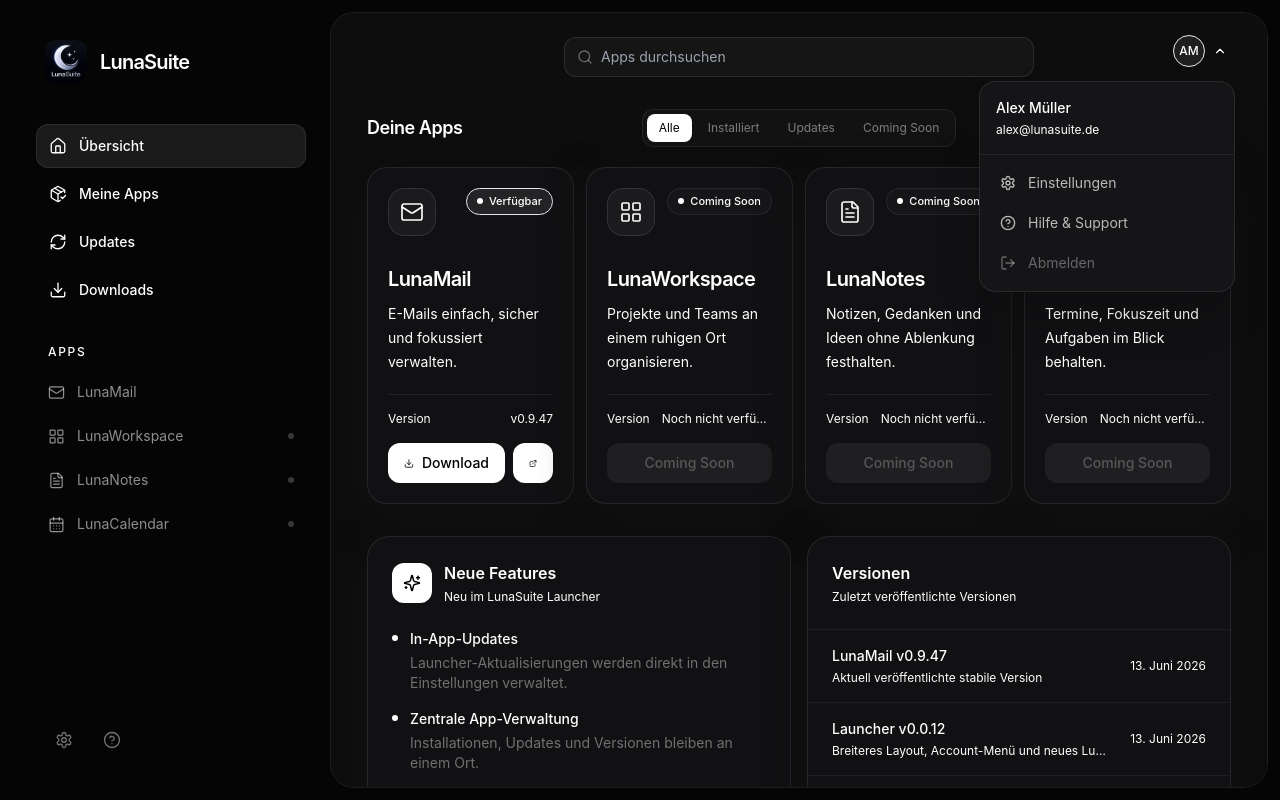
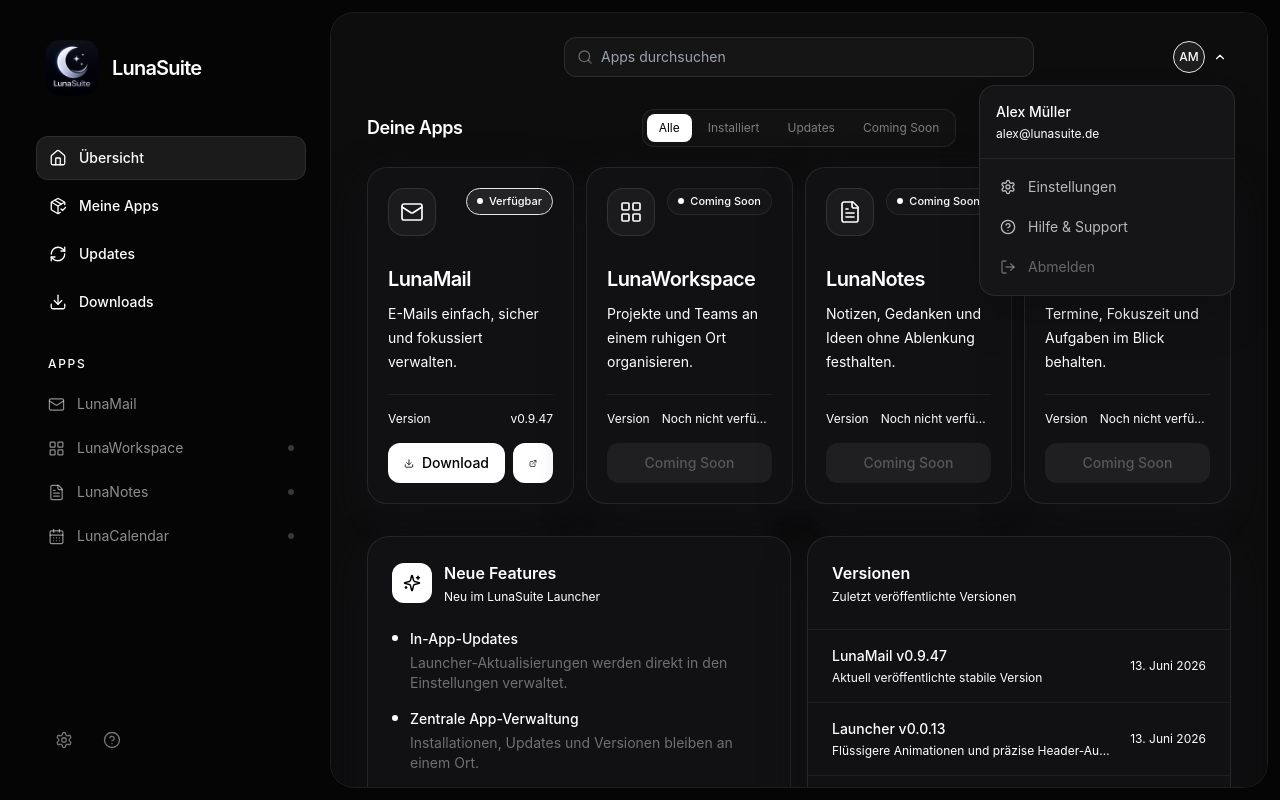
Before and after one commit to Emiciano/LunaSuite-Launcher, a React (Vite) app: page / in a window 1280 px wide. Both pictures are taken after a click on the button "AM". Built offline with nearby package versions, Linux system fonts and the light colour scheme.

Commit message:
Release LunaSuite Launcher 0.0.13

```diff
--- a/package.json
+++ b/package.json
@@ -1,7 +1,7 @@
 {
   "name": "lunasuite-launcher",
   "private": true,
-  "version": "0.0.12",
+  "version": "0.0.13",
   "type": "module",
   "main": "electron/main.mjs",
   "scripts": {
--- a/src/App.tsx
+++ b/src/App.tsx
@@ -33,7 +33,7 @@ export default function App() {
   const [query, setQuery] = useState("");
   const [filter, setFilter] = useState<Filter>("all");
   const [checking, setChecking] = useState(false);
-  const [launcherVersion, setLauncherVersion] = useState("0.0.12");
+  const [launcherVersion, setLauncherVersion] = useState("0.0.13");
   const [launcherUpdateStatus, setLauncherUpdateStatus] = useState<LauncherUpdateStatus | null>(null);
   const [lastChecked, setLastChecked] = useState("Noch nicht geprüft");
   const [tasks, setTasks] = useState<InstallationTask[]>([]);
@@ -189,6 +189,7 @@ export default function App() {
               navigate(page);
             }}
           />
+          <div key={activeApp?.id ?? activePage} className="page-enter">
           {activeApp ? (
             <AppPage
               app={activeApp}
@@ -250,6 +251,7 @@ export default function App() {
               {activePage === "support" ? <SupportView /> : null}
             </>
           )}
+          </div>
         </main>
       </div>
 
@@ -270,9 +272,9 @@ function AccountMenu({
   onNavigate: (page: NavigationId) => void;
 }) {
   return (
-    <div className="absolute right-5 top-4 z-30 sm:right-7 lg:right-8">
+    <div className="absolute right-5 top-6 z-30 sm:right-7 lg:right-8">
       <button
-        className="flex items-center gap-2 rounded-xl px-2 py-1.5 text-left transition hover:bg-white/[0.055]"
+        className="flex h-10 items-center gap-2 rounded-xl px-2 text-left transition-all duration-200 hover:bg-white/[0.055]"
         onClick={onToggle}
         aria-expanded={open}
         aria-label="Account-Menü öffnen"
@@ -282,7 +284,7 @@ function AccountMenu({
       </button>
 
       {open ? (
-        <div className="absolute right-0 mt-2 w-64 overflow-hidden rounded-2xl border border-white/[0.09] bg-[#151517] shadow-2xl">
+        <div className="account-menu-enter absolute right-0 mt-2 w-64 origin-top-right overflow-hidden rounded-2xl border border-white/[0.09] bg-[#151517] shadow-2xl">
           <div className="border-b border-white/[0.07] px-4 py-4">
             <p className="text-sm font-medium">Alex Müller</p>
             <p className="mt-1 text-xs text-white/38">alex@lunasuite.de</p>
@@ -326,7 +328,7 @@ function OverviewCards() {
   const versions = updateHistory.slice(0, 3);
   return (
     <div className="mt-8 grid gap-4 lg:grid-cols-2">
-      <section className="rounded-[22px] border border-white/[0.09] bg-[#111113] p-6 shadow-card">
+      <section className="overview-card-enter rounded-[22px] border border-white/[0.09] bg-[#111113] p-6 shadow-card">
         <div className="flex items-center gap-3">
           <span className="grid h-10 w-10 place-items-center rounded-xl bg-white text-black"><Sparkles size={18} /></span>
           <div>
@@ -341,7 +343,7 @@ function OverviewCards() {
         </div>
       </section>
 
-      <section className="overflow-hidden rounded-[22px] border border-white/[0.09] bg-[#111113] shadow-card">
+      <section className="overview-card-enter overflow-hidden rounded-[22px] border border-white/[0.09] bg-[#111113] shadow-card">
         <div className="p-6">
           <h2 className="font-semibold">Versionen</h2>
           <p className="mt-1 text-xs text-white/38">Zuletzt veröffentlichte Versionen</p>
--- a/src/components/AppCard.tsx
+++ b/src/components/AppCard.tsx
@@ -14,7 +14,7 @@ export function AppCard({ app, progress, onAction }: Props) {
   const downloading = progress !== undefined && progress < 100;
 
   return (
-    <article className="group flex min-h-[292px] flex-col rounded-[20px] border border-white/[0.09] bg-[#111113] p-5 shadow-card transition duration-200 hover:-translate-y-0.5 hover:border-white/[0.16] hover:bg-[#141416]">
+    <article className="app-card-enter group flex min-h-[292px] flex-col rounded-[20px] border border-white/[0.09] bg-[#111113] p-5 shadow-card transition-[transform,border-color,background-color,box-shadow] duration-300 ease-out hover:-translate-y-1 hover:border-white/[0.16] hover:bg-[#141416] hover:shadow-2xl">
       <div className="flex items-start justify-between gap-3">
         <div className="grid h-12 w-12 place-items-center rounded-2xl border border-white/10 bg-white/[0.045] text-white">
           <Icon size={24} strokeWidth={1.65} />
--- a/src/components/Header.tsx
+++ b/src/components/Header.tsx
@@ -44,7 +44,7 @@ export function Header({
 
       <div className={`flex flex-col gap-3 sm:flex-row ${hideCopy ? "w-full justify-center" : ""}`}>
         {showSearch ? (
-          <label className={`flex h-10 min-w-0 items-center gap-2 rounded-xl border border-white/10 bg-white/[0.035] px-3 text-white/35 ${hideCopy ? "w-full max-w-[470px]" : "sm:w-64"}`}>
+          <label className={`flex h-10 min-w-0 items-center gap-2 rounded-xl border border-white/10 bg-white/[0.035] px-3 text-white/35 transition-colors duration-200 focus-within:border-white/20 focus-within:bg-white/[0.05] ${hideCopy ? "w-full max-w-[470px]" : "sm:w-64"}`}>
             <Search size={16} />
             <input
               className="min-w-0 flex-1 bg-transparent text-sm text-white outline-none placeholder:text-white/28"
--- a/src/components/Sidebar.tsx
+++ b/src/components/Sidebar.tsx
@@ -44,7 +44,7 @@ export function Sidebar({ active, activeAppId, apps, open, onNavigate, onSelectA
       >
         <div className="mb-10 flex items-center justify-between px-2">
           <button className="flex items-center gap-3" onClick={() => navigate("overview")}>
-            <img className="h-11 w-11 rounded-[13px] object-cover" src="./lunasuite-logo.png" alt="" />
+            <img className="h-14 w-14 rounded-[17px] object-cover transition-transform duration-300 hover:scale-[1.04]" src="./lunasuite-logo.png" alt="" />
             <span className="text-xl font-semibold tracking-[-0.04em]">LunaSuite</span>
           </button>
           <button className="text-white/45 lg:hidden" onClick={onClose} aria-label="Navigation schließen">
@@ -66,7 +66,7 @@ export function Sidebar({ active, activeAppId, apps, open, onNavigate, onSelectA
               return (
             <button
               key={app.id}
-              className={`flex h-10 w-full items-center gap-3 rounded-xl px-3 text-left text-sm transition ${
+              className={`flex h-10 w-full items-center gap-3 rounded-xl px-3 text-left text-sm transition-all duration-200 ${
                 activeAppId === app.id ? "bg-white/[0.09] text-white" : "text-white/55 hover:bg-white/[0.045] hover:text-white"
               }`}
               onClick={() => {
@@ -117,7 +117,7 @@ function IconNavButton({
 }) {
   return (
     <button
-      className={`grid h-10 w-10 place-items-center rounded-lg transition ${
+      className={`grid h-10 w-10 place-items-center rounded-lg transition-all duration-200 hover:-translate-y-0.5 ${
         active ? "text-white" : "text-white/45 hover:text-white"
       }`}
       onClick={onClick}
@@ -142,7 +142,7 @@ function NavButton({
 }) {
   return (
     <button
-      className={`flex h-11 w-full items-center gap-3 rounded-xl px-3 text-left text-sm font-medium transition ${
+      className={`flex h-11 w-full items-center gap-3 rounded-xl px-3 text-left text-sm font-medium transition-all duration-200 ${
         active ? "border border-white/[0.08] bg-white/[0.09] text-white" : "border border-transparent text-white/58 hover:bg-white/[0.045] hover:text-white"
       }`}
       onClick={onClick}
--- a/src/data/apps.ts
+++ b/src/data/apps.ts
@@ -13,6 +13,7 @@ export type {
 
 export const updateHistory = [
   { version: "LunaMail v0.9.47", note: "Aktuell veröffentlichte stabile Version", date: "13. Juni 2026" },
+  { version: "Launcher v0.0.13", note: "Flüssigere Animationen und präzise Header-Ausrichtung", date: "13. Juni 2026" },
   { version: "Launcher v0.0.12", note: "Breiteres Layout, Account-Menü und neues LunaSuite-Logo", date: "13. Juni 2026" },
   { version: "Launcher v0.0.11", note: "Schwarze Sidebar und dezente Content-Outline", date: "13. Juni 2026" },
   { version: "Launcher v0.0.10", note: "Äußeren Rahmen der Sidebar entfernt", date: "13. Juni 2026" },
--- a/src/styles.css
+++ b/src/styles.css
@@ -48,6 +48,7 @@ select {
 button {
   color: inherit;
   outline: none;
+  -webkit-tap-highlight-color: transparent;
 }
 
 button:focus,
@@ -64,6 +65,71 @@ button:focus-visible {
   display: none;
 }
 
+.page-enter {
+  animation: page-enter 220ms cubic-bezier(0.22, 1, 0.36, 1) both;
+}
+
+.app-card-enter {
+  animation: card-enter 320ms cubic-bezier(0.22, 1, 0.36, 1) both;
+}
+
+.app-card-enter:nth-child(2) {
+  animation-delay: 35ms;
+}
+
+.app-card-enter:nth-child(3) {
+  animation-delay: 70ms;
+}
+
+.app-card-enter:nth-child(4) {
+  animation-delay: 105ms;
+}
+
+.overview-card-enter {
+  animation: card-enter 360ms 90ms cubic-bezier(0.22, 1, 0.36, 1) both;
+}
+
+.overview-card-enter:nth-child(2) {
+  animation-delay: 140ms;
+}
+
+.account-menu-enter {
+  animation: menu-enter 160ms cubic-bezier(0.22, 1, 0.36, 1) both;
+}
+
+@keyframes page-enter {
+  from {
+    opacity: 0;
+    transform: translateY(5px);
+  }
+  to {
+    opacity: 1;
+    transform: translateY(0);
+  }
+}
+
+@keyframes card-enter {
+  from {
+    opacity: 0;
+    transform: translateY(8px) scale(0.992);
+  }
+  to {
+    opacity: 1;
+    transform: translateY(0) scale(1);
+  }
+}
+
+@keyframes menu-enter {
+  from {
+    opacity: 0;
+    transform: translateY(-5px) scale(0.97);
+  }
+  to {
+    opacity: 1;
+    transform: translateY(0) scale(1);
+  }
+}
+
 @media (prefers-reduced-motion: reduce) {
   *,
   *::before,
```
Also changed, not shown: 1 other file (tests, documents, lock files or other folders).
